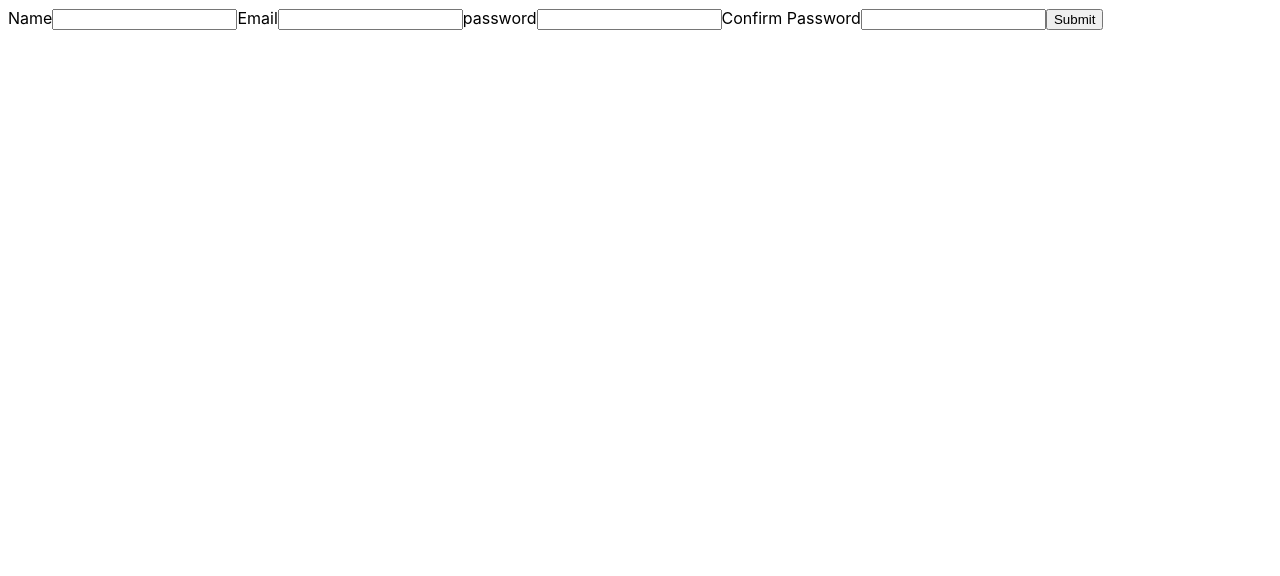
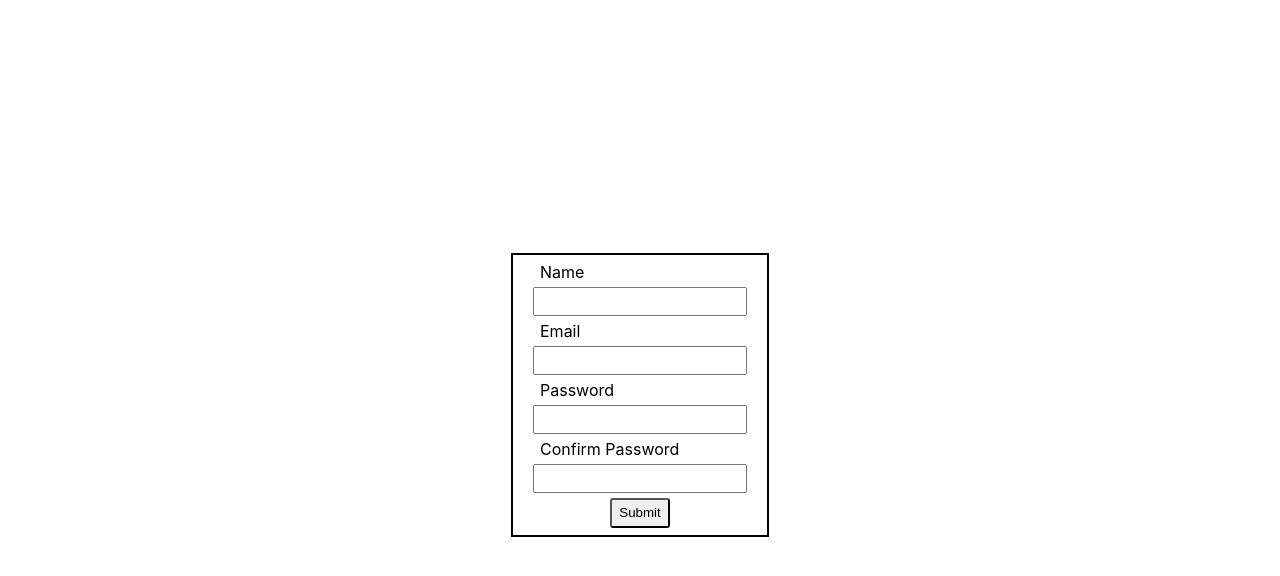
Before and after one commit to Tim-Quattrochi/MERN-Starter, a React (Vite) app in the folder client/: page /register in a window 1280 px wide. Shown: the top 576 px of the page. Built offline with nearby package versions, Linux system fonts and the light colour scheme; no server answers.

Commit message:
basic register styling, working on error messages and state for register

```diff
--- a/client/src/hooks/useAuthProvider.jsx
+++ b/client/src/hooks/useAuthProvider.jsx
@@ -61,7 +61,9 @@ export const AuthProvider = ({ children }) => {
 
   const register = async (userDetails) => {
     const { password } = userDetails; //To log them in on line 85
-
+    if (!password) {
+      throw new Error("password required");
+    }
     try {
       const response = await axios.post(
         "/auth/register",
--- a/client/src/pages/Register/Register.jsx
+++ b/client/src/pages/Register/Register.jsx
@@ -1,6 +1,7 @@
 import { useState } from "react";
 import useAuthContext from "../../hooks/useAuthContext";
 import { useNavigate } from "react-router-dom";
+import "./register.css";
 
 const initialFormState = {
   name: "",
@@ -11,6 +12,7 @@ const initialFormState = {
 const Register = () => {
   const [formData, setFormData] = useState(initialFormState);
   const { register } = useAuthContext();
+  const [error, setError] = useState("");
   const navigate = useNavigate();
 
   const handleInputChange = (e) => {
@@ -21,10 +23,15 @@ const Register = () => {
   const handleSubmit = async (e) => {
     e.preventDefault();
     try {
-      await register(formData);
-      navigate("/welcome");
+      await register(formData).then((res) => {
+        console.log(res);
+        if (res.status === 200) {
+          navigate("/dashboard");
+        }
+      });
     } catch (error) {
-      console.log(error);
+      setError(error.message || "Something went wrong.");
+      console.log(error.message);
     }
   };
 
@@ -34,6 +41,8 @@ const Register = () => {
       <input
         type="text"
         name="name"
+        id="name"
+        autoComplete="name"
         value={formData.name}
         onChange={handleInputChange}
       />
@@ -42,14 +51,18 @@ const Register = () => {
       <input
         type="email"
         name="email"
+        id="email"
+        autoComplete="email"
         value={formData.email}
         onChange={handleInputChange}
       />
-      <label htmlFor="password">password</label>
+      <label htmlFor="password">Password</label>
 
       <input
         type="password"
         name="password"
+        id="password"
+        autoComplete="new-password"
         value={formData.password}
         onChange={handleInputChange}
       />
@@ -58,11 +71,14 @@ const Register = () => {
       <input
         type="password"
         name="confirmPassword"
+        id="confirmPassword"
+        autoComplete="new-password"
         value={formData.confirmPassword}
         onChange={handleInputChange}
       />
 
       <input type="submit" />
+      <div className="errorMsg">{error && error}</div>
     </form>
   );
 };
--- /dev/null
+++ b/client/src/pages/Register/register.css
@@ -0,0 +1,26 @@
+form {
+  display: flex;
+  flex-direction: column;
+  align-items: center;
+  width: 250px;
+  border: 2px solid black;
+  padding: 2px;
+  margin: 20% auto 0 auto;
+}
+
+input,
+label {
+  width: 200px;
+  padding: 5px;
+}
+
+input[type="submit"] {
+  margin: 5px;
+  width: 60px;
+  height: 30px;
+  border-radius: 3px;
+}
+
+.errorMsg {
+  color: red;
+}
```
